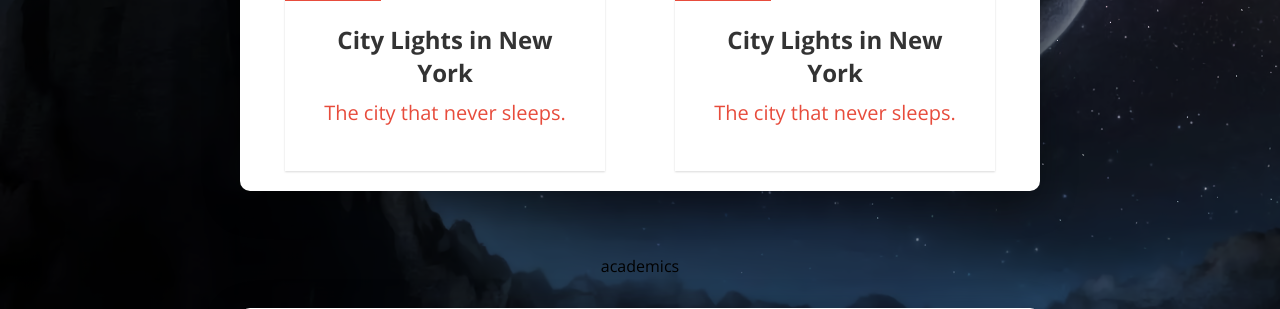
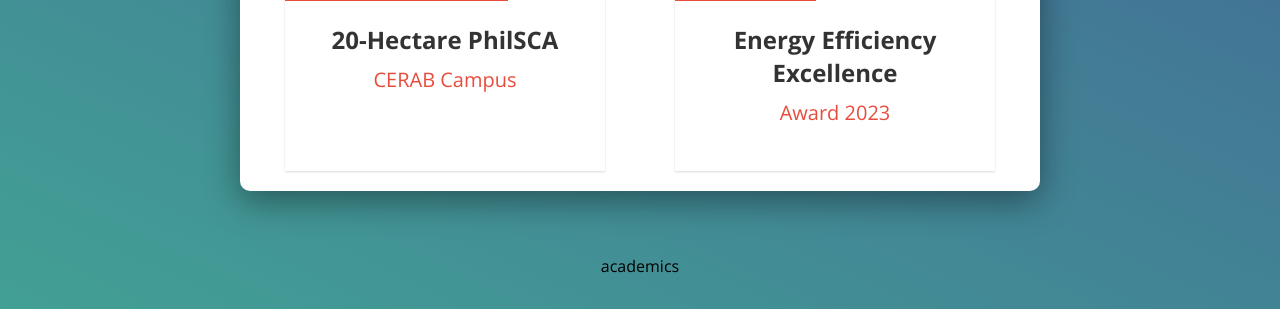
Before and after one commit to LaffeyTaffey/Web-based-Online-Application-Management-for-OJT-Applicants-in-Dota-Aero-Aviation-Corporation, a PHP site: page /landing.html in a window 1280 px wide. Shown: the part 1794-2103 px from the top of the page. Run offline with PHP 8.4, Linux system fonts and the light colour scheme.

Commit message:
academics nlang

```diff
--- a/landing.html
+++ b/landing.html
@@ -61,101 +61,106 @@
     <br>
 
     <!-- news & updates -->
-<div class="container1">
     <main>
+<div class="container1" id="ne&up">
         <div class="grid-container">
             <div class="normal">
                 <p class="demo-title">Previous News</p>
                 <div class="module">
+                    <a href="https://www.philsca.edu.ph/latest-bulletin/assessment-team-from-the-british-columbia-institute-of-technology-bcit-canada/" target="_blank">
                     <div class="thumbnail">
                         <img
-                            src="https://s3-us-west-2.amazonaws.com/s.cdpn.io/169963/photo-1429043794791-eb8f26f44081.jpeg">
+                            src="public/assets/img/news&updates/prevnews3.jpg">
                         <div class="date">
                             <div>27</div>
                             <div>Mar</div>
                         </div>
                     </div>
                     <div class="content">
-                        <div class="category">Photos</div>
-                        <h1 class="title">City Lights in New York</h1>
-                        <h2 class="sub-title">The city that never sleeps.</h2>
-                        <div class="description">New York, the largest city in the U.S., is an architectural marvel with
-                            plenty of historic monuments, magnificent buildings and countless dazzling skyscrapers.
+                        <div class="category">School News</div>
+                        <h1 class="title">AT-British Columbia.</h1>
+                        <h2 class="sub-title">Institute of Technology, Canada</h2>
+                        <div class="description">It was an exciting day at PhilSCA as we welcomed the Assessment Team from the British ...
                         </div>
                         <div class="meta">
                         </div>
                     </div>
+                    </a>
                 </div>
             </div>
             <div class="hover">
                 <p class="demo-title">Previous Updates</p>
                 <div class="module">
+                    <a href="https://www.philsca.edu.ph/latest-bulletin/congratulations-dr-j-prospero-popoy-e-devera-iii/" target="_blank">
                     <div class="thumbnail">
                         <img
-                            src="https://s3-us-west-2.amazonaws.com/s.cdpn.io/169963/photo-1429043794791-eb8f26f44081.jpeg">
+                            src="public/assets/img/news&updates/prevupdates1.jpg">
                         <div class="date">
                             <div>1</div>
                             <div>April</div>
                         </div>
                     </div>
                     <div class="content">
-                        <div class="category">Photos</div>
-                        <h1 class="title">City Lights in New York</h1>
-                        <h2 class="sub-title">The city that never sleeps.</h2>
-                        <p class="description">New York, the largest city in the U.S., is an architectural marvel with
-                            plenty of historic monuments, magnificent buildings and countless dazzling skyscrapers.</p>
+                        <div class="category">Higher ups Updates</div>
+                        <h1 class="title">Congratulations! DR. J. PROSPERO</h1>
+                        <h2 class="sub-title">“POPOY” E. DEVERA III</h2>
+                        <p class="description">Congratulations! DR. J PROSPERO “POPOY” E. DEVERA III recipient of the UP AWARD OBLATION.</p>
                         <div class="meta">
                         </div>
                     </div>
+                    </a>
                 </div>
             </div>
 
             <div class="hover">
                 <p class="demo-title">Latest News</p>
                 <div class="module">
+                    <a href="https://www.philsca.edu.ph/latest-bulletin/20-hectare-philsca-cerab-campus/" target="_blank">
                     <div class="thumbnail">
-                        <img src="https://s3-us-west-2.amazonaws.com/s.cdpn.io/169963/photo-1429043794791-eb8f26f44081.jpeg">
+                        <img src="public/assets/img/news&updates/latestnews2.jpg">
                         <div class="date">
                             <div>10</div>
                             <div>April</div>
                         </div>
                     </div>
                     <div class="content">
-                        <div class="category">Photos</div>
-                        <h1 class="title">City Lights in New York</h1>
-                        <h2 class="sub-title">The city that never sleeps.</h2>
-                        <p class="description">New York, the largest city in the U.S., is an architectural marvel with
-                            plenty of historic monuments, magnificent buildings and countless dazzling skyscrapers.</p>
+                        <div class="category">Latest news program</div>
+                        <h1 class="title">20-Hectare PhilSCA</h1>
+                        <h2 class="sub-title">CERAB Campus</h2>
+                        <p class="description">Exciting day at the future 20-hectare PhilSCA-CERAB Campus with the amazing Philippine Air Force Team! PhilSCA President
+                        Marwin M. Dela ...</p>
                         <div class="meta">
                         </div>
                     </div>
+                    </a>
                 </div>
             </div>
 
             <div class="hover">
                 <p class="demo-title">Latest Updates</p>
                 <div class="module">
+                    <a href="https://www.philsca.edu.ph/latest-bulletin/amy-ip-awards-winner-mark-kennedy-bantugon/" target="_blank">
                     <div class="thumbnail">
                         <img
-                            src="https://s3-us-west-2.amazonaws.com/s.cdpn.io/169963/photo-1429043794791-eb8f26f44081.jpeg">
+                            src="public/assets/img/news&updates/latestupdates2.jpg">
                         <div class="date">
                             <div>15</div>
                             <div>April</div>
                         </div>
                     </div>
                     <div class="content">
-                        <div class="category">Photos</div>
-                        <h1 class="title">City Lights in New York</h1>
-                        <h2 class="sub-title">The city that never sleeps.</h2>
-                        <p class="description">New York, the largest city in the U.S., is an architectural marvel with
-                            plenty of historic monuments, magnificent buildings and countless dazzling skyscrapers.</p>
+                        <div class="category">certificates.</div>
+                        <h1 class="title">Energy Efficiency Excellence</h1>
+                        <h2 class="sub-title">Award 2023</h2>
+                        <p class="description">HOORAY! The Department of Energy awards the CERTIFICATE OF EXCELLENCE to Philippine State College of Aeronautics for
+                        winning the 2023 ...</p>
                         </div>
+                        </a>
                     </div>
                 </div>
             </div>
-    </main>
 </div>
-
+</main>
     <p>academics</p>
 
     <br><br><br><br>
--- a/public/css/landing.css
+++ b/public/css/landing.css
@@ -14,7 +14,14 @@
 
 body {
     transition: opacity 0.5s ease-in-out;
-}
+    margin: 0;
+        padding: 0;
+        font-family: "Open Sans", sans-serif;
+        background-color: #3bb2b8;
+        background: linear-gradient(25deg, rgba(66, 230, 149, 1), rgba(66, 32, 149, 1));
+        background-repeat: no-repeat;
+    }
+
 
 /* ========== header and navbar styling ==========*/
 
@@ -453,19 +460,6 @@
     color: #eee;
 }
 
-.background {
-    background-color: #3bb2b8;
-    background: linear-gradient(25deg,
-            rgba(66, 230, 149, 1),
-            rgba(66, 32, 149, 1));
-    background-repeat: no-repeat;
-    height: 100vh;
-    font-family: "Open Sans", sans-serif;
-    display: flex;
-    justify-content: center;
-    align-items: center;
-}
-
 .modal {
     display: flex;
     flex-direction: column;
@@ -565,6 +559,7 @@
 }
 
 /* ========= news & updates  =========*/
+
 .container1 {
     max-width: 800px;
     margin: 5% auto;
--- a/ticket.html
+++ b/ticket.html
@@ -25,7 +25,7 @@
         <nav id="nav-bar">
             <ul>
                 <li><a class="nav-link" href="landing.html">Home</a></li>
-                <li><a class="nav-link" href="#ne&up">News updates</a></li>
+                <li><a class="nav-link" href="landing.html#ne&up">News updates</a></li>
                 <li><a class="nav-link" href="#acad">ACADEMICS</a></li>
                 <li><a class="nav-link" href="landing.html#col-adm">COLLEGE ADMISSION </a></li>
                 <li><a class="nav-link" href="#ojt-adm">ojt admission</a></li>
```
Also changed, not shown: public/assets/img/news&updates/latestnews2.jpg (added), public/assets/img/news&updates/latestupdates2.jpg (added), public/assets/img/news&updates/prevnews1.jpg (added), public/assets/img/news&updates/prevnews3.jpg (added), public/assets/img/news&updates/prevupdates1.jpg (added).
